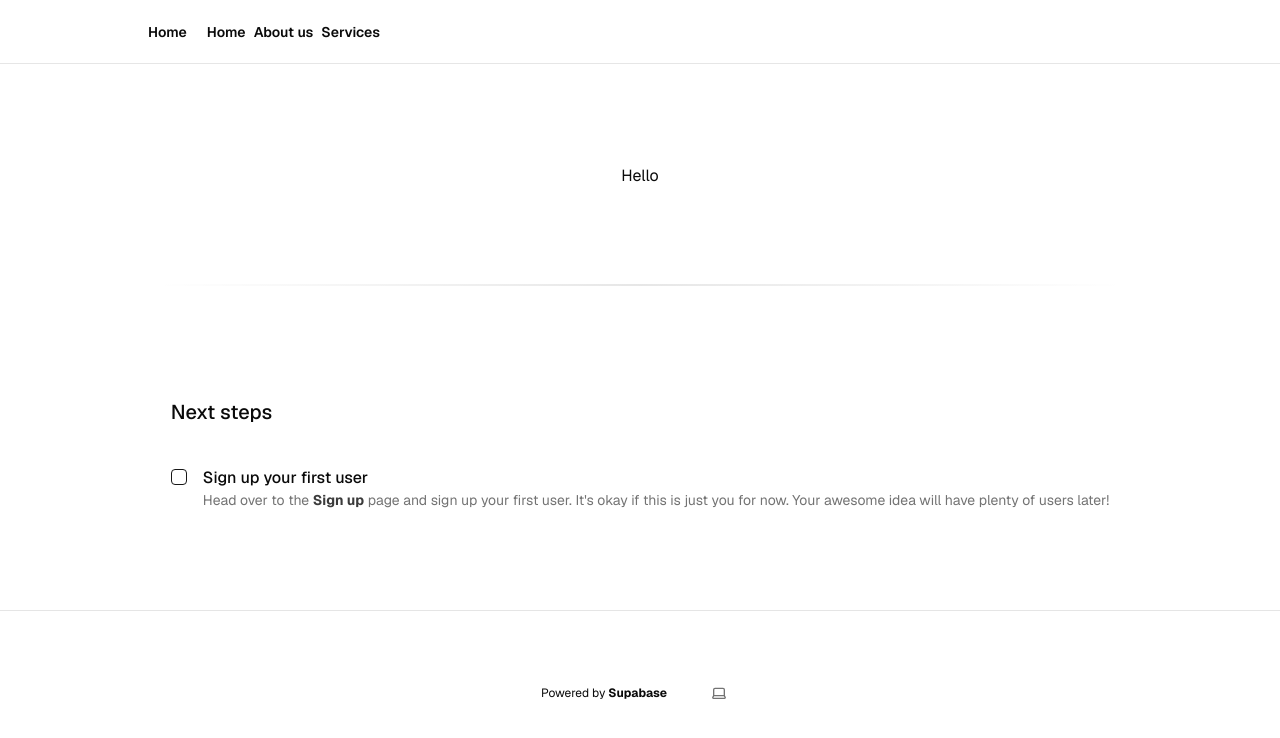
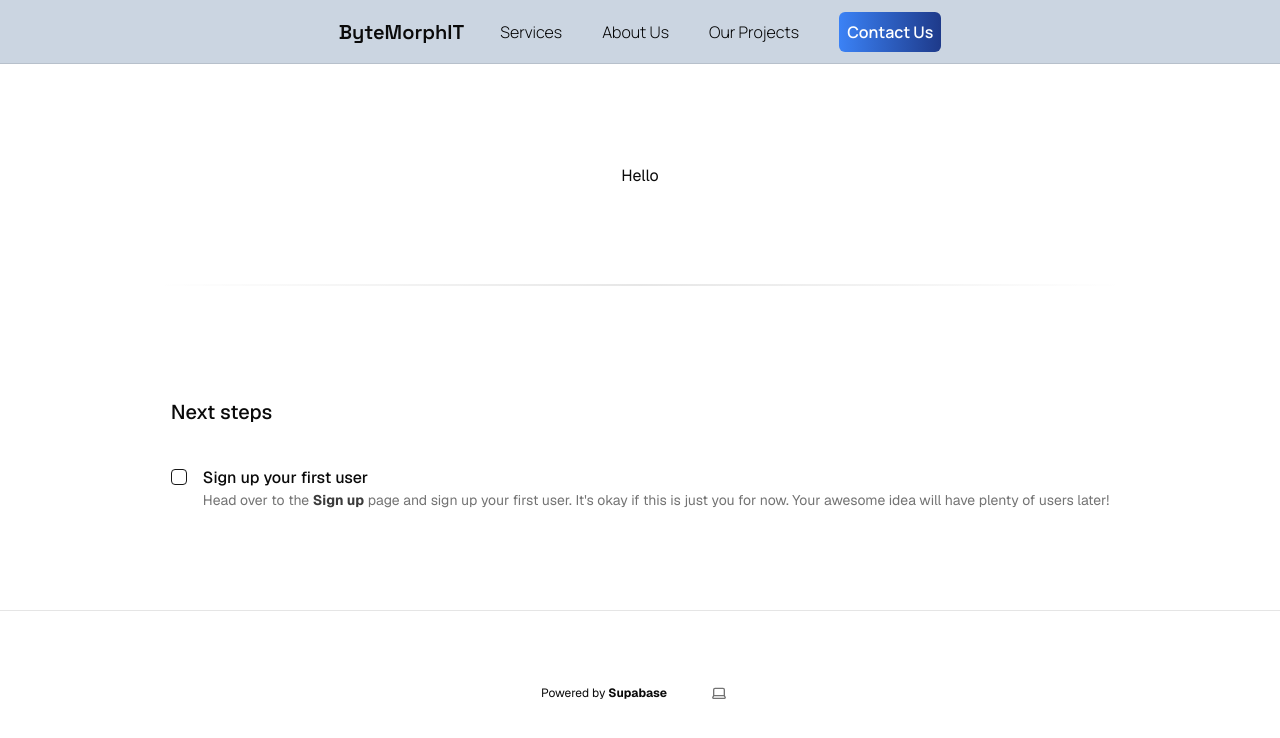
Before and after one commit to NabilRaiyan/ByteMorphIT-Portfolio, a Next.js app: page / in a window 1280 px wide. Shown: the top 738 px of the page. Built offline with nearby package versions, Linux system fonts and the light colour scheme; no server answers.

Commit message:
creating navbar

```diff
--- a/app/globals.css
+++ b/app/globals.css
@@ -1,6 +1,9 @@
+@import url('https://fonts.googleapis.com/css2?family=Lora:ital,wght@0,400..700;1,400..700&family=Manrope:wght@200..800&family=Space+Grotesk:wght@300..700&display=swap');
+
 @tailwind base;
 @tailwind components;
 @tailwind utilities;
+
 
 @layer base {
   :root {
--- a/app/layout.tsx
+++ b/app/layout.tsx
@@ -7,6 +7,7 @@ import { Geist } from "next/font/google";
 import { ThemeProvider } from "next-themes";
 import Link from "next/link";
 import "./globals.css";
+import Image from "next/image";
 
 const defaultUrl = process.env.VERCEL_URL
   ? `https://${process.env.VERCEL_URL}`
@@ -14,8 +15,8 @@ const defaultUrl = process.env.VERCEL_URL
 
 export const metadata = {
   metadataBase: new URL(defaultUrl),
-  title: "Next.js and Supabase Starter Kit",
-  description: "The fastest way to build apps with Next.js and Supabase",
+  title: "ByteMorphIT",
+  description: "A futurestic tech company",
 };
 
 const geistSans = Geist({
@@ -39,27 +40,24 @@ export default function RootLayout({
         >
           <main className="min-h-screen flex flex-col items-center">
             <div className="flex-1 w-full flex flex-col gap-20 items-center">
-              <nav className="w-full flex justify-center border-b border-b-foreground/10 h-16">
-                <div className="w-full max-w-5xl flex justify-between items-center p-3 px-5 text-sm">
-                  <div className="flex gap-5 items-center font-semibold">
-                  <a href="#">
-                        Home
-                      </a>
-                    <div className="flex items-center gap-2">
+            <nav className="w-full flex justify-center border-b border-b-foreground/10 h-16 bg-slate-300">
+                <div className="w-full max-w-5xl flex justify-center items-center p-3 px-5 text-sm">
+                  <div className="flex gap-10 items-center font-semibold">
+                    <a href="#" className="font-space text-xl pr-9">ByteMorphIT</a>
+                  </div>
+                  <div className="flex items-center justify-center gap-10 font-manrope font-light text-base text-black">
+                    <a href="#" id="nav-item" className="hover:text-blue-800 hover:border-b-2 border-blue-900">Services</a>
+                    <a href="#" id="nav-item" className="hover:text-blue-800 hover:border-b-2 border-blue-900">About Us</a>
+                    <a href="#" id="nav-item" className="hover:text-blue-800 hover:border-b-2 border-blue-900">Our Projects</a>
+                    <a href="#"
+                    id="nav-item"
+                    className="items-center justify-center text-white bg-gradient-to-r from-blue-500 to-blue-900 p-2 font-manrope font-semibold text-base rounded-md transition-all hover:from-blue-700 hover:to-blue-500">
+                    Contact Us
+                  </a>
+                  </div>
 
-                      <a href="#">
-                        Home
-                      </a>
-                      <a href="#">
-                        About us
-                      </a>
-                      <a href="#">
-                        Services
-                      </a>
-                    </div>
-                  </div>
                 </div>
-              </nav>
+            </nav>
               <div className="flex flex-col gap-20 max-w-5xl p-5">
                 {children}
               </div>
--- a/components/hero.tsx
+++ b/components/hero.tsx
@@ -7,6 +7,7 @@ export default function Header() {
       <div className="flex gap-8 justify-center items-center">
         Hello
       </div>
+
       <div className="w-full p-[1px] bg-gradient-to-r from-transparent via-foreground/10 to-transparent my-8" />
     </div>
   );
--- a/tailwind.config.ts
+++ b/tailwind.config.ts
@@ -18,6 +18,10 @@ const config = {
       },
     },
     extend: {
+      fontFamily: {
+        "space": ["Space Grotesk", "serif"],
+        manrope: ["Manrope", "lora", "sans-serif"]
+      },
       colors: {
         border: "hsl(var(--border))",
         input: "hsl(var(--input))",
```
Also changed, not shown: app/logo.png (added), 1 other file (tests, documents, lock files or other folders).
